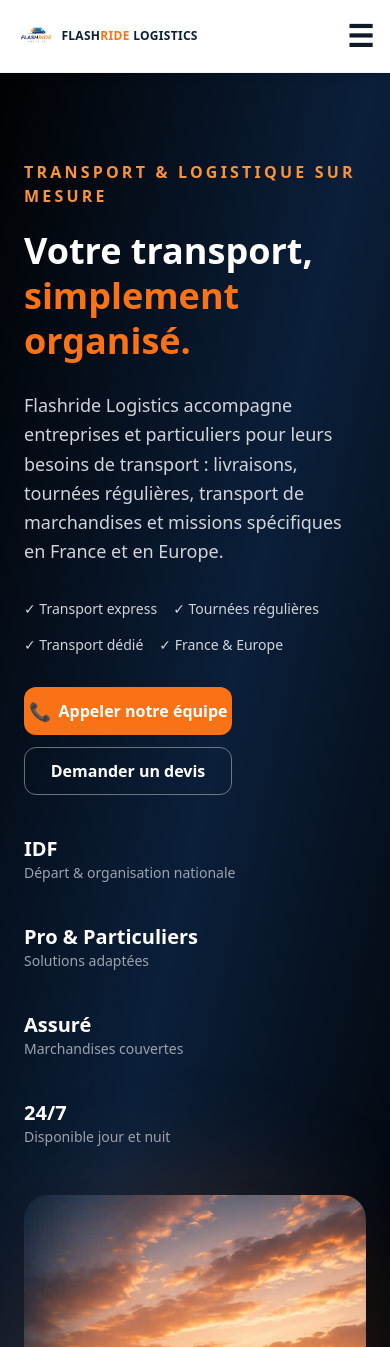
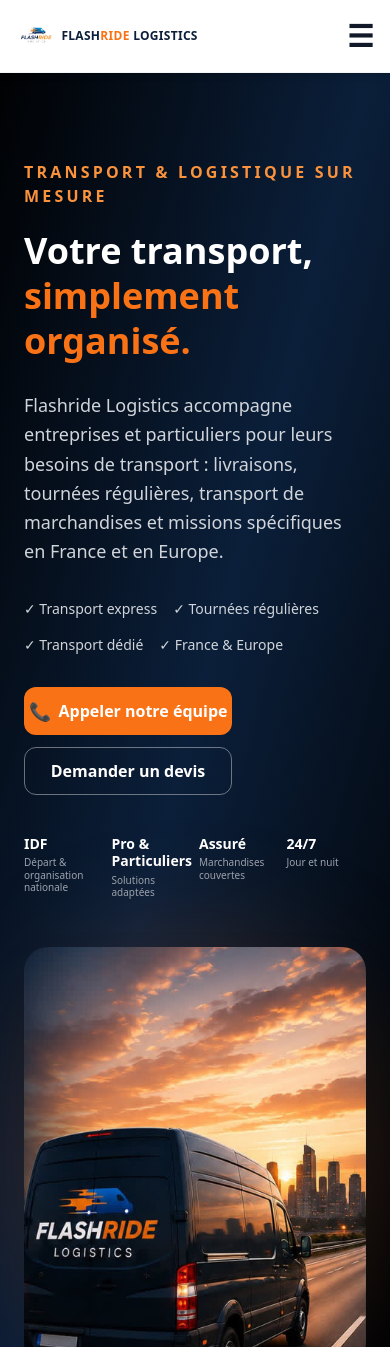
Before and after one commit to jasonvandommele-commits/flashride-logistics, a Next.js app: page / in a window 390 px wide. Shown: the top 1347 px of the page. Built offline with nearby package versions, Linux system fonts and the light colour scheme.

Commit message:
Update page.jsx

```diff
--- a/app/page.jsx
+++ b/app/page.jsx
@@ -154,27 +154,28 @@ export default function FlashrideLogisticsWebsite() {
 
           </div>
 
-          <div className="mt-10 flex flex-wrap gap-10 text-sm text-gray-400">
+              <div className="mt-10 grid grid-cols-4 gap-2 sm:gap-8 text-gray-400">
       <div>
-        <p className="text-white font-bold text-xl">IDF</p>
-        Départ & organisation nationale
+        <p className="text-white font-bold text-sm sm:text-xl leading-tight">IDF</p>
+        <p className="text-[10px] sm:text-sm leading-tight mt-1">Départ & organisation nationale</p>
       </div>
 
       <div>
-        <p className="text-white font-bold text-xl">Pro & Particuliers</p>
-        Solutions adaptées
+        <p className="text-white font-bold text-sm sm:text-xl leading-tight">Pro & Particuliers</p>
+        <p className="text-[10px] sm:text-sm leading-tight mt-1">Solutions adaptées</p>
       </div>
 
       <div>
-        <p className="text-white font-bold text-xl">Assuré</p>
-        Marchandises couvertes
+        <p className="text-white font-bold text-sm sm:text-xl leading-tight">Assuré</p>
+        <p className="text-[10px] sm:text-sm leading-tight mt-1">Marchandises couvertes</p>
       </div>
 
       <div>
-        <p className="text-white font-bold text-xl">24/7</p>
-        Disponible jour et nuit
+        <p className="text-white font-bold text-sm sm:text-xl leading-tight">24/7</p>
+        <p className="text-[10px] sm:text-sm leading-tight mt-1">Jour et nuit</p>
       </div>
     </div>
+
 
 
           </div>
```
